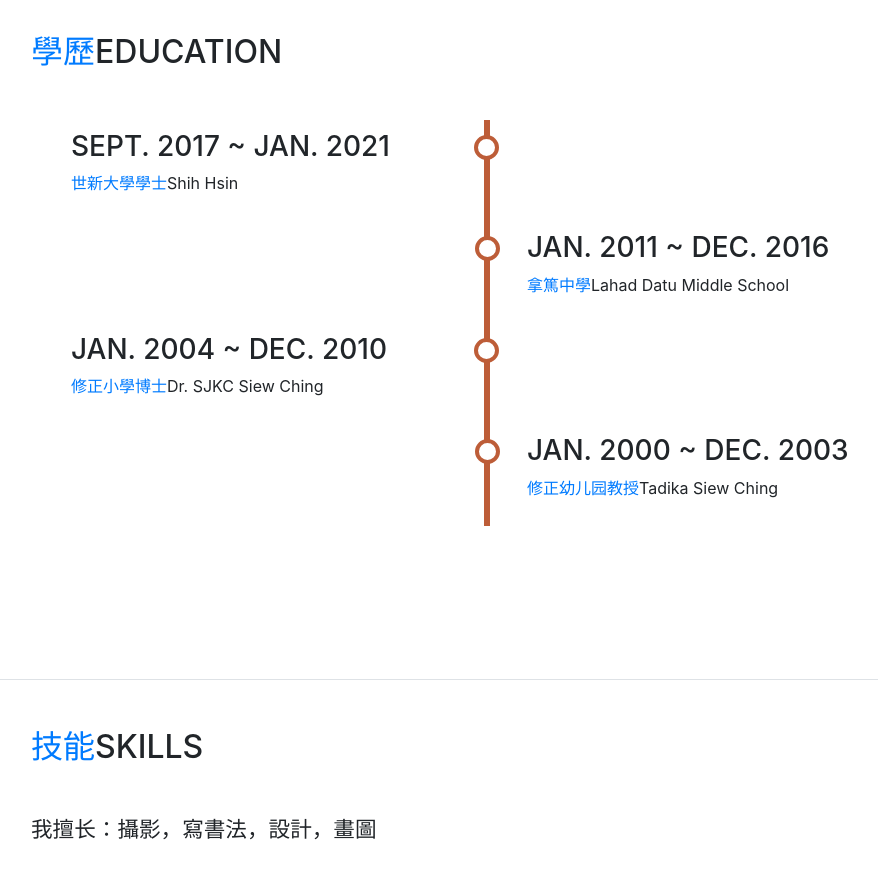
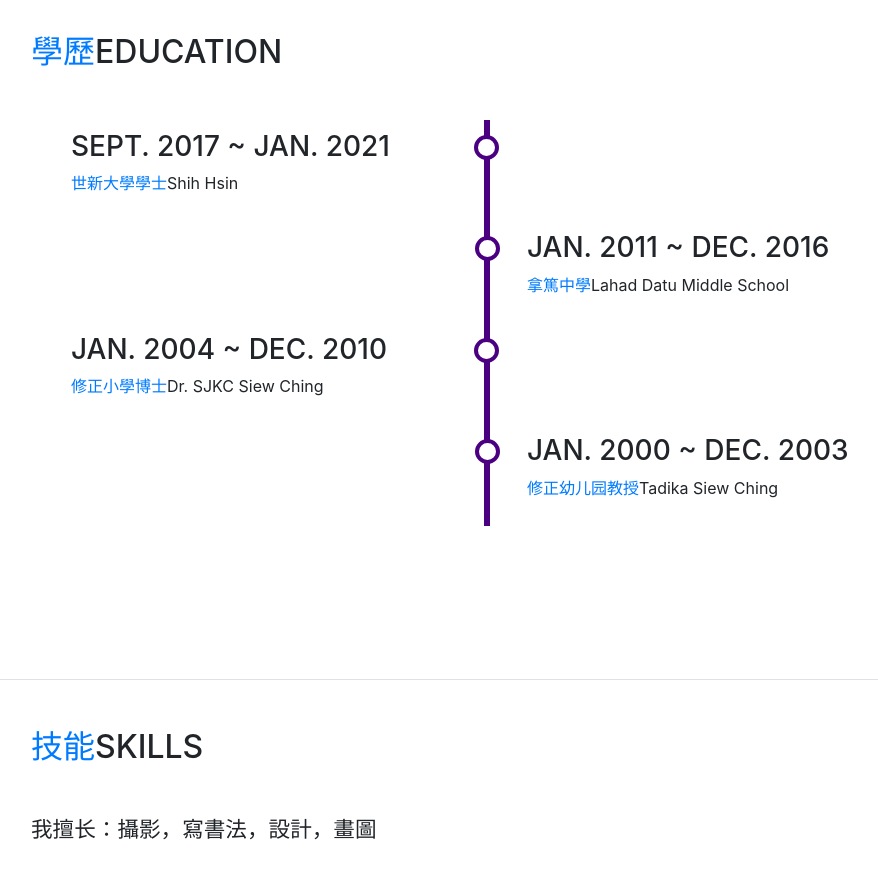
Before and after one commit to kahseng123kahseng/kahseng123kahseng.github.io, a website with bundled scripts: page index.html in a window 1280 px wide. Shown: the part 1720-2598 px from the top of the page, without its empty margins (289-1167 px from the left). Built offline with nearby package versions, Linux system fonts and the light colour scheme; files whose address does not match are found by name; a web font is replaced by a local one.

Commit message:
Update myresume.css

```diff
--- a/css/myresume.css
+++ b/css/myresume.css
@@ -32,7 +32,7 @@ h3 {
   content: '';
   position: absolute;
   width: 6px;
-  background-color: #bd5d38;
+  background-color: #4b0082;
   top: 0;
   bottom: 0;
   left: 50%;
@@ -54,7 +54,7 @@ h3 {
   height: 25px;
   right: -12px;
   background-color: white;
-  border: 4px solid #bd5d38;
+  border: 4px solid #4b0082;
   top: 15px;
   border-radius: 50%;
   z-index: 1;
```
